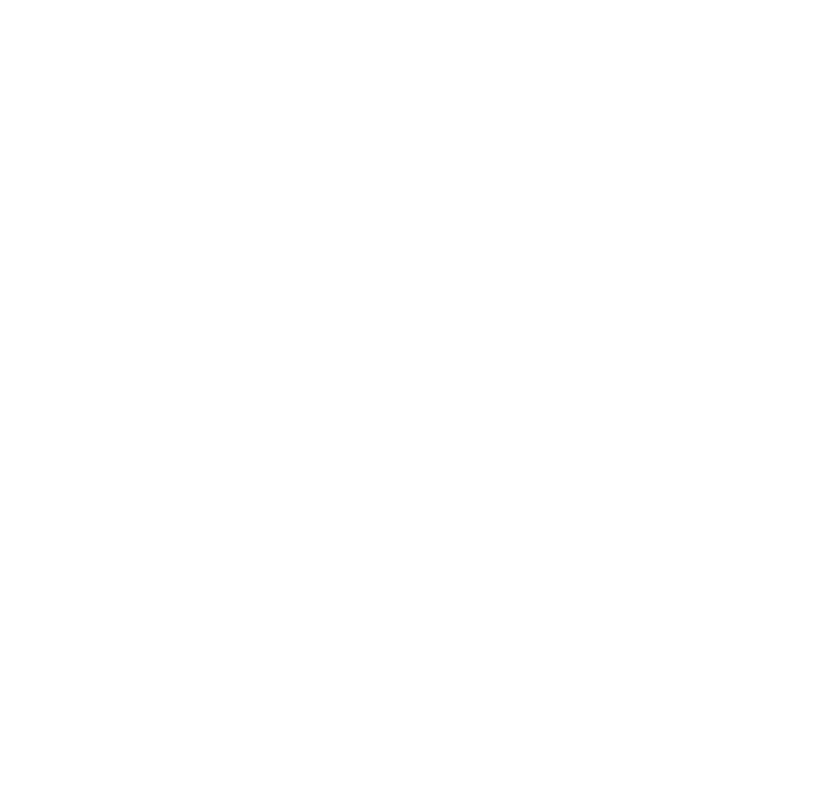
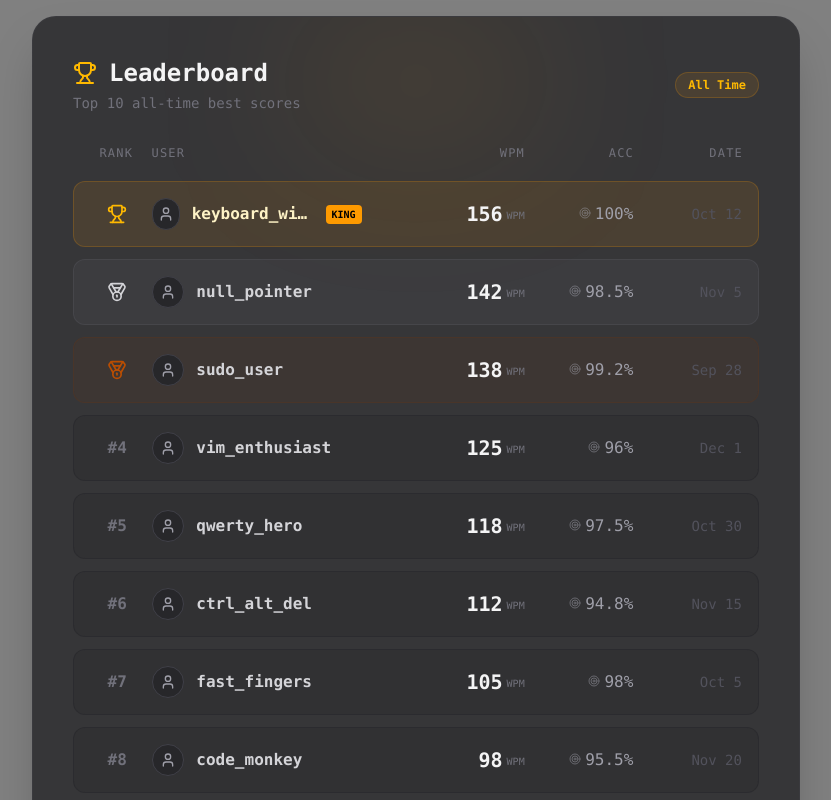
Before and after one commit to iXION82/TypeRush, a React (Vite) app in the folder frontend-project/: page /leaderboard in a window 1280 px wide. Before the commit this address had no page. Shown: the top 800 px of the page, without its empty margins (224-1055 px from the left). Built offline with nearby package versions, Linux system fonts and the light colour scheme.

Commit message:
feat : Created a Leaderboard page with mock data

```diff
--- a/frontend-project/src/App.tsx
+++ b/frontend-project/src/App.tsx
@@ -1,5 +1,6 @@
 import { Home } from './pages/home'
 import RegisterPage from './pages/register'
+import LeaderboardPage from './pages/leaderBoard';
 import LoginPage from './pages/login'
 import { BrowserRouter, Routes, Route, Navigate } from 'react-router-dom';
 import './App.css'
@@ -9,9 +10,10 @@
     <BrowserRouter>
       <Routes>
         <Route path="/" element={<Navigate to="/home" replace />} />
-        <Route path="/login" element={<LoginPage/>} />
-        <Route path="/register" element={<RegisterPage/>} />
-        <Route path="/home" element={<Home/> } />
+        <Route path="/login" element={<LoginPage/>}/>
+        <Route path="/register" element={<RegisterPage/>}/>
+        <Route path="/home" element={<Home/> }/>
+        <Route path="/leaderboard" element={<LeaderboardPage/>}/>
       </Routes>
 
     </BrowserRouter>
--- a/frontend-project/src/components/navbar.tsx
+++ b/frontend-project/src/components/navbar.tsx
@@ -14,7 +14,9 @@
                     Type<span className="text-amber-500">Rush</span>
                 </h1>
                 <div className="flex gap-6 text-sm text-zinc-300">
-                    <button className="hover:text-amber-400 transition">
+                    <button
+                        onClick={()=>{navigate("/leaderboard");}}
+                        className="hover:text-amber-400 transition">
                         Leaderboard
                     </button>
                     <button className="hover:text-amber-400 transition">
--- a/frontend-project/src/components/typingBox.tsx
+++ b/frontend-project/src/components/typingBox.tsx
@@ -377,8 +377,7 @@
                                 transition-all
                                 duration-75
                                 ease-out
-                                z-10"
-                        />
+                                z-10"/>
 
                         {words.map((word, wordIdx) => {
                             const typed = typedWords[wordIdx] || "";
--- /dev/null
+++ b/frontend-project/src/pages/leaderBoard.tsx
@@ -0,0 +1,166 @@
+import { useState, useEffect } from 'react';
+import { Trophy, Medal, Zap, Target, User } from 'lucide-react';
+
+interface Score {
+    id: string;
+    username: string;
+    wpm: number;
+    accuracy: number;
+    date: string;
+}
+
+const LeaderboardPage = () => {
+    const [scores, setScores] = useState<Score[]>([]);
+    const [isLoading, setIsLoading] = useState(true);
+
+    useEffect(() => {
+        const fetchScores = async () => {
+            setIsLoading(true);
+            const mockData: Score[] = [
+                { id: '1', username: 'keyboard_wizard', wpm: 156, accuracy: 100, date: '2023-10-12' },
+                { id: '2', username: 'null_pointer', wpm: 142, accuracy: 98.5, date: '2023-11-05' },
+                { id: '3', username: 'sudo_user', wpm: 138, accuracy: 99.2, date: '2023-09-28' },
+                { id: '4', username: 'vim_enthusiast', wpm: 125, accuracy: 96.0, date: '2023-12-01' },
+                { id: '5', username: 'qwerty_hero', wpm: 118, accuracy: 97.5, date: '2023-10-30' },
+                { id: '6', username: 'ctrl_alt_del', wpm: 112, accuracy: 94.8, date: '2023-11-15' },
+                { id: '7', username: 'fast_fingers', wpm: 105, accuracy: 98.0, date: '2023-10-05' },
+                { id: '8', username: 'code_monkey', wpm: 98, accuracy: 95.5, date: '2023-11-20' },
+                { id: '9', username: 'pixel_pusher', wpm: 92, accuracy: 99.0, date: '2023-09-15' },
+                { id: '10', username: 'junior_dev', wpm: 88, accuracy: 92.5, date: '2023-12-10' },
+            ];
+            setTimeout(() => {
+                setScores(mockData);
+                setIsLoading(false);
+            }, 1000);
+        };
+
+        fetchScores();
+    }, []);
+
+    const formatDate = (dateString: string) => {
+        return new Date(dateString).toLocaleDateString('en-US', {
+            month: 'short',
+            day: 'numeric'
+        });
+    };
+
+    const getRankStyle = (index: number) => {
+        if (index === 0) return { icon: <Trophy className="w-5 h-5" />, color: "text-amber-400", bg: "bg-amber-500/10 border-amber-500/20" };
+        if (index === 1) return { icon: <Medal className="w-5 h-5" />, color: "text-zinc-300", bg: "bg-zinc-500/10 border-zinc-500/20" };
+        if (index === 2) return { icon: <Medal className="w-5 h-5" />, color: "text-amber-700", bg: "bg-amber-900/10 border-amber-900/20" };
+        return { icon: <span className="font-mono font-bold">#{index + 1}</span>, color: "text-zinc-500", bg: "bg-transparent border-transparent" };
+    };
+
+    return (
+        <div className="flex items-center justify-center w-full min-h-screen bg-black/50 p-4 font-mono">
+            <div className="
+                w-full
+                max-w-3xl
+                rounded-3xl
+                bg-zinc-900/70
+                backdrop-blur-xl
+                border border-zinc-700/40
+                shadow-2xl
+                p-8
+                sm:p-10
+                relative
+                overflow-hidden">
+
+                <div className="absolute top-0 left-1/2 -translate-x-1/2 w-64 h-32 bg-amber-500/10 rounded-full blur-[80px] pointer-events-none" />
+
+                <div className="flex items-center justify-between mb-8 relative z-10">
+                    <div>
+                        <h1 className="text-2xl font-bold text-zinc-100 flex items-center gap-3">
+                            <Trophy className="text-amber-400 w-6 h-6" />
+                            Leaderboard
+                        </h1>
+                        <p className="text-zinc-500 text-sm mt-1">Top 10 all-time best scores</p>
+                    </div>
+
+                    <div className="hidden sm:flex gap-2">
+                        <span className="px-3 py-1 rounded-full bg-amber-500/10 text-amber-400 text-xs font-bold border border-amber-500/20">All Time</span>
+                    </div>
+                </div>
+
+                {isLoading ? (
+                    <div className="space-y-3">
+                        {[...Array(5)].map((_, i) => (
+                            <div key={i} className="h-16 w-full bg-zinc-800/50 rounded-xl animate-pulse" />
+                        ))}
+                    </div>
+                ) : scores && scores.length > 0 ? (
+                    <div className="space-y-3 relative z-10">
+
+                        <div className="grid grid-cols-12 text-xs uppercase tracking-widest text-zinc-500 px-4 pb-2">
+                            <div className="col-span-1 text-center">Rank</div>
+                            <div className="col-span-5 md:col-span-4 pl-2">User</div>
+                            <div className="col-span-3 text-right">WPM</div>
+                            <div className="col-span-3 md:col-span-2 text-right">Acc</div>
+                            <div className="hidden md:block col-span-2 text-right">Date</div>
+                        </div>
+
+                        {scores.slice(0, 10).map((score, index) => {
+                            const style = getRankStyle(index);
+
+                            return (
+                                <div
+                                    key={score.id}
+                                    className={`
+                                        grid grid-cols-12 items-center
+                                        p-4 rounded-xl
+                                        border ${style.bg === "bg-transparent border-transparent" ? "border-zinc-800/50 bg-zinc-800/30" : style.bg}
+                                        hover:bg-zinc-700/30
+                                        transition-all duration-200
+                                        group
+                                    `}
+                                >
+                                    <div className={`col-span-1 flex justify-center items-center ${style.color}`}>
+                                        {style.icon}
+                                    </div>
+
+                                    <div className="col-span-5 md:col-span-4 flex items-center gap-3 pl-2 overflow-hidden">
+                                        <div className={`w-8 h-8 rounded-full flex items-center justify-center bg-zinc-800 border border-zinc-700 text-zinc-400`}>
+                                            <User className="w-4 h-4" />
+                                        </div>
+                                        <span className={`truncate font-semibold ${index === 0 ? 'text-amber-100' : 'text-zinc-300'}`}>
+                                            {score.username}
+                                        </span>
+                                        {index === 0 && <span className="hidden sm:inline-block px-1.5 py-0.5 rounded text-[10px] bg-amber-500 text-black font-bold">KING</span>}
+                                    </div>
+
+                                    <div className="col-span-3 text-right font-bold text-xl text-zinc-100 flex items-center justify-end gap-1">
+                                        {score.wpm}
+                                        <span className="text-[10px] text-zinc-500 font-normal mt-1">WPM</span>
+                                    </div>
+
+                                    <div className="col-span-3 md:col-span-2 text-right text-zinc-400 flex items-center justify-end gap-1">
+                                        <Target className="w-3 h-3 mb-0.5 opacity-50" />
+                                        {score.accuracy}%
+                                    </div>
+
+                                    <div className="hidden md:block col-span-2 text-right text-sm text-zinc-600">
+                                        {formatDate(score.date)}
+                                    </div>
+                                </div>
+                            );
+                        })}
+                    </div>
+                ) : (
+                    <div className="flex flex-col items-center justify-center py-20 text-zinc-600">
+                        <div className="w-16 h-16 mb-4 rounded-full bg-zinc-800/50 flex items-center justify-center">
+                            <Zap className="w-8 h-8 opacity-20" />
+                        </div>
+                        <p className="text-lg font-medium text-zinc-400">No scores recorded yet</p>
+                        <p className="text-sm">Be the first to claim the throne.</p>
+
+                        <button className="mt-6 px-6 py-2 rounded-lg bg-zinc-800 hover:bg-zinc-700 text-zinc-300 text-sm transition-all border border-zinc-700">
+                            Start Typing Test
+                        </button>
+                    </div>
+                )}
+            </div>
+        </div>
+    );
+};
+
+export default LeaderboardPage;
```
